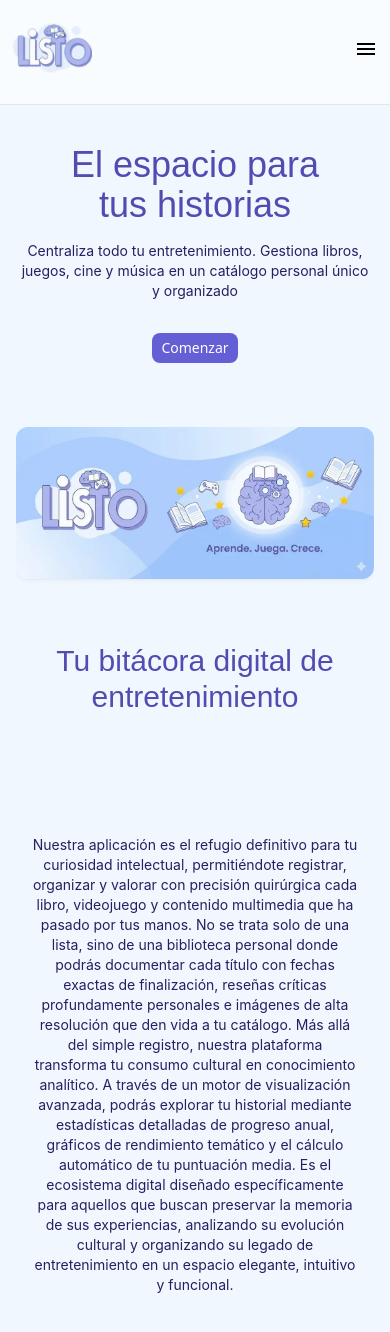
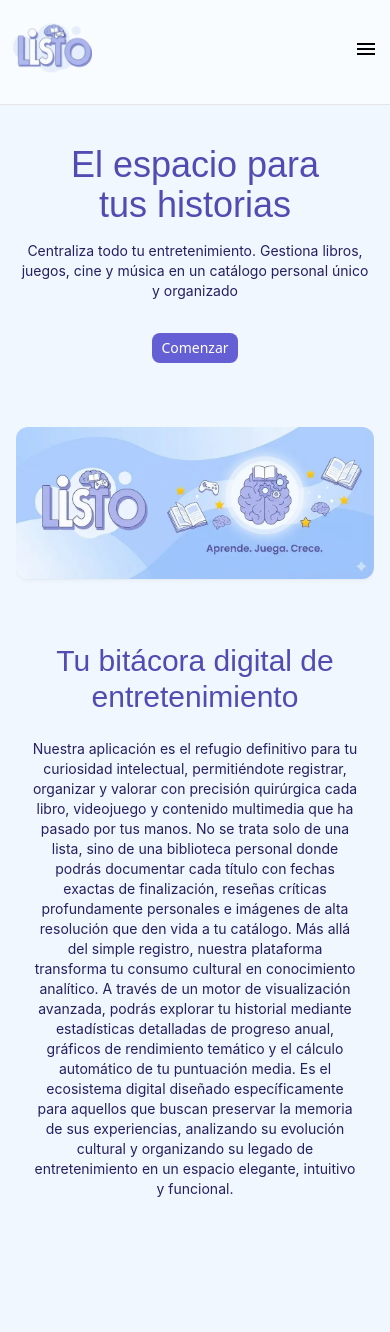
Before and after one commit to egilp04/listO, a React (Vite) app: page / in a window 390 px wide. Shown: the top 1332 px of the page. Built offline with nearby package versions, Linux system fonts and the light colour scheme; a web font is replaced by a local one.

Commit message:
instalación de dependencias y modificación de gap de un elemento

```diff
--- a/src/pages/landing.tsx
+++ b/src/pages/landing.tsx
@@ -94,7 +94,7 @@ const Landing = () => {
           />
         </figure>
 
-        <article className="flex flex-col mt-8 mb-[40px] gap-30 2xl:mb-25 md:gap-10 xl:gap-personalizado-50 px-4 md:px-10 lg:px-20 fade-in-up">
+        <article className="flex flex-col mt-8 mb-[40px] gap-6 2xl:mb-25 md:gap-10 xl:gap-personalizado-50 px-4 md:px-10 lg:px-20 fade-in-up">
           <h2>{t('landing.bitacorasTitulo')}</h2>
           <p className="text-pretty">
             {t('landing.bitacorasDescripcion')}
```
Also changed, not shown: 1 other file (tests, documents, lock files or other folders).
